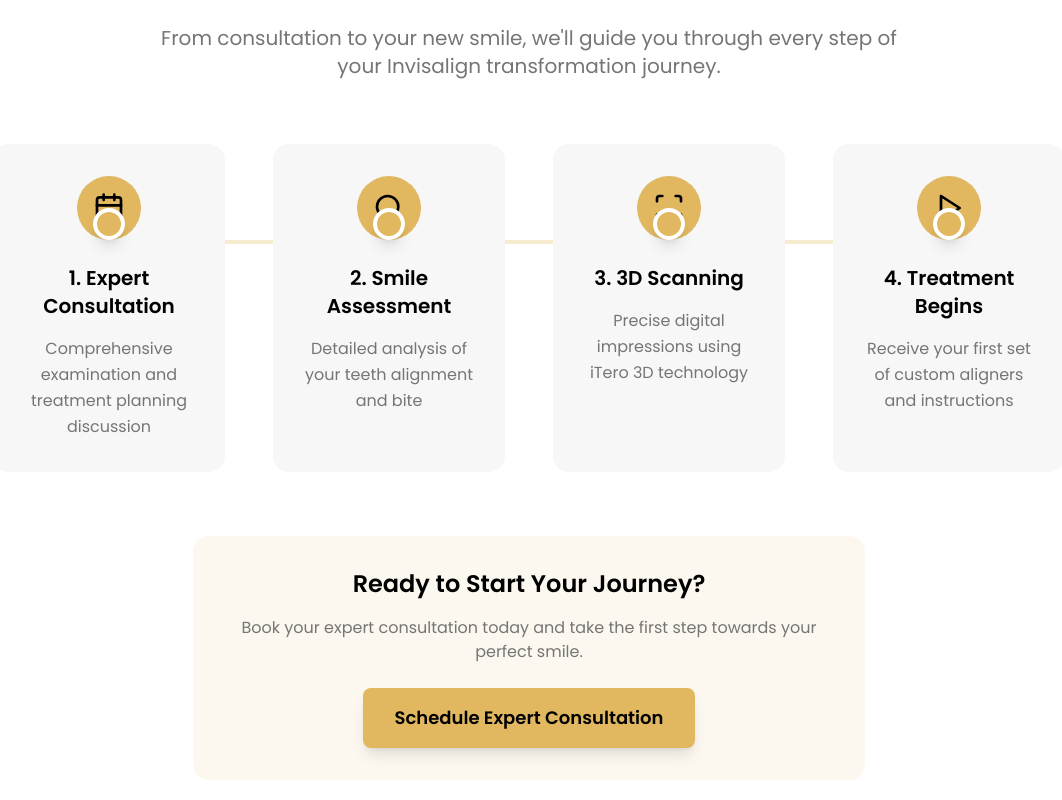
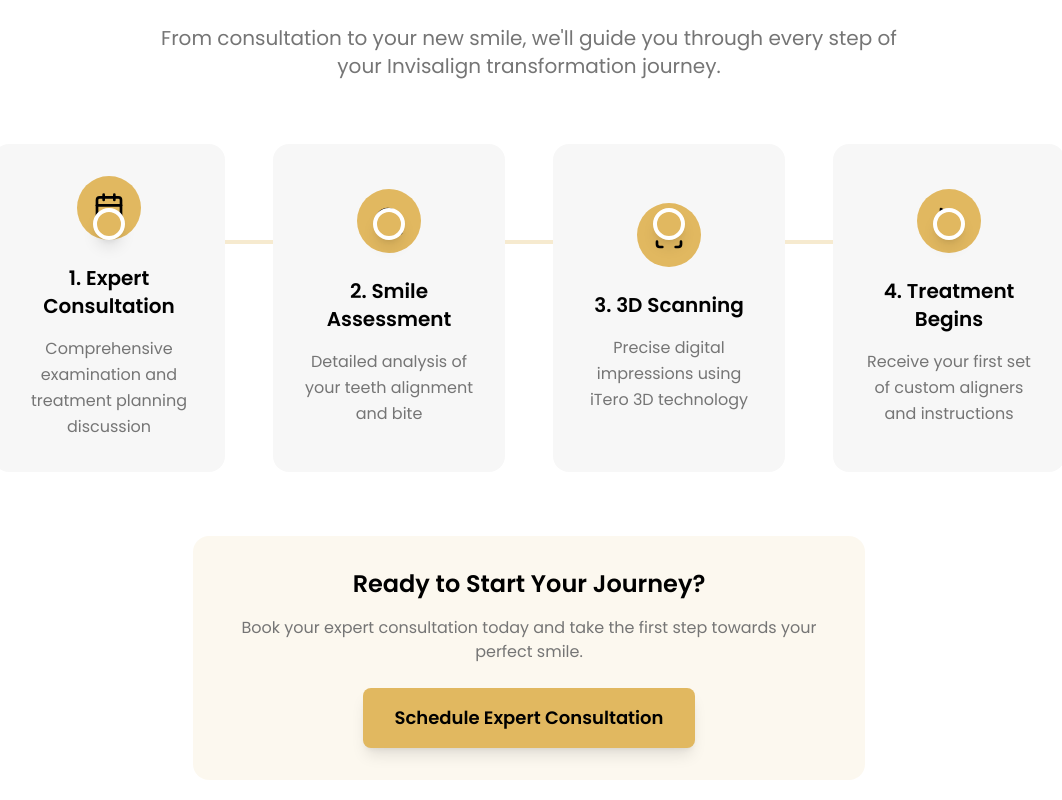
Before and after one commit to keshb1996/smile-london-landing-pages, a React (Vite) app: page / in a window 1280 px wide. Shown: the part 9586-10386 px from the top of the page, without its empty margins (111-1173 px from the left). Built offline with nearby package versions, Linux system fonts and the light colour scheme.

Commit message:
Center align text in cards

```diff
--- a/src/components/DentalJourney.tsx
+++ b/src/components/DentalJourney.tsx
@@ -51,7 +51,7 @@ const DentalJourney = () => {
                 {/* Timeline dot */}
                 <div className="hidden md:block absolute top-16 left-1/2 transform -translate-x-1/2 w-8 h-8 bg-dental-gold rounded-full border-4 border-white shadow-lg z-10"></div>
 
-                <div className="bg-dental-gray rounded-2xl p-8 hover:shadow-dental-lg transition-all duration-300 h-full">
+                <div className="bg-dental-gray rounded-2xl p-8 hover:shadow-dental-lg transition-all duration-300 h-full flex flex-col items-center justify-center">
                   <div className="bg-dental-gold rounded-full w-16 h-16 flex items-center justify-center mx-auto mb-6">
                     <step.icon className="h-8 w-8 text-dental-black" />
                   </div>
```
